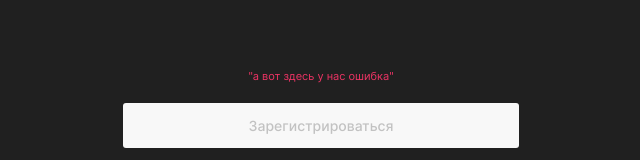
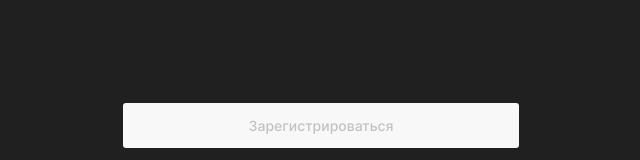
Before and after one commit to yaanab/movies-explorer-frontend, a React (Create React App) app: page /signup in a window 1280 px wide. Shown: the part 450-610 px from the top of the page, without its empty margins (319-959 px from the left). Built offline with nearby package versions, Linux system fonts and the light colour scheme.

Commit message:
refactor: общие const перенесены в App.js

```diff
--- a/src/components/App/App.js
+++ b/src/components/App/App.js
@@ -50,11 +50,14 @@ function App() {
   const [isNavPopupOpen, setIsNavPopupOpen] = useState(false);
   const [isLoading, setIsLoading] = useState(false);
   const [isButtonClicked, setIsButtonClicked] = useState(true);
-  const [isSignUpErrorMessage, setIsSignUpErrorMessage] = useState("");
+  const [isServerErrorMessage, setIsServerErrorMessage] = useState("");
   const [isServerError, setIsServerError] = useState(false);
 
   const emailPattern = "([A-z0-9_.-]{1,})@([A-z0-9_.-]{1,}).([A-z]{2,8})";
   const namePattern = "^[A-Za-zА-Яа-яё -]+$";
+  const inputValidationMessageDefault = "Введите данные в указанном формате.";
+  const inputValidationMessageName = "Имя должно содержать только латиницу, кириллицу, пробел или дефис";
+  const inputValidationMessageEmail = "Введите данные в формате e-mail";
   const serverConflictError = "Пользователь с таким email уже существует.";
   const serverValidationError = "Переданы некорректные данные.";
   const serverErrorMain = "На сервере произошла ошибка."
@@ -99,18 +102,18 @@ function App() {
       .catch((err) => {
         console.log(err);
         if (err === "Ошибка: 409") {
-          setIsSignUpErrorMessage(serverConflictError);
+          setIsServerErrorMessage(serverConflictError);
         } else if (err === "Ошибка: 400") {
-          setIsSignUpErrorMessage(serverValidationError);
+          setIsServerErrorMessage(serverValidationError);
         } else {
-          setIsSignUpErrorMessage(serverErrorMain);
+          setIsServerErrorMessage(serverErrorMain);
         }
         setIsServerError(true);
       })
       .finally(() => {
         setIsLoading(false);
         setIsServerError(false);
-        setIsSignUpErrorMessage("");
+        setIsServerErrorMessage("");
       });;
   }
 
@@ -172,9 +175,12 @@ function App() {
               onRegister={handleUserRegister}
               isLoading={isLoading}
               isServerError={isServerError}
-              isSignUpErrorMessage={isSignUpErrorMessage}
+              isServerErrorMessage={isServerErrorMessage}
               emailPattern={emailPattern}
               namePattern={namePattern}
+              inputValidationMessageDefault={inputValidationMessageDefault}
+              inputValidationMessageName={inputValidationMessageName}
+              inputValidationMessageEmail={inputValidationMessageEmail}
             />
           </Route>
           <Route path="/signin">
--- a/src/components/AuthForm/AuthForm.js
+++ b/src/components/AuthForm/AuthForm.js
@@ -1,7 +1,7 @@
 import { Link } from 'react-router-dom';
 import logo from '../../images/header-logo.svg';
 
-function AuthForm({ title, onSubmit, children, isServerResponse200, isValid, button, isLoading, text, link, linkText }) {
+function AuthForm({ title, onSubmit, children, isServerError, isValid, button, isLoading, serverErrorMessage, text, link, linkText }) {
 
 
   return (
@@ -13,24 +13,9 @@ function AuthForm({ title, onSubmit, children, isServerResponse200, isValid, but
       <form className="auth-form__form" onSubmit={onSubmit}>
         <div className="auth-form__inputs">
           {children}
-          {/* <div className={auth-form__input-group}>
-            <label className="auth-form__label" htmlFor="name">Имя</label>
-            <input className="auth-form__input" onChange={handleChange} value={values.name || ""} type="text" id="name" name="name" minLength="4" maxLength="30" required />
-            <span className={`auth-form__error ${(!isValid) && "auth-form__error_block"}`}>{errors.name}</span>
-          </div>
-          <div className="auth-form__input-group">
-            <label className="auth-form__label" htmlFor="email">E-mail</label>
-            <input className="auth-form__input" onChange={handleChange} value={values.email || ""} type="email" id="email" name="email" required />
-            <span className={`auth-form__error ${(!isValid) && "auth-form__error_block"}`}>{errors.email}</span>
-          </div>
-          <div className="auth-form__input-group">
-            <label className="auth-form__label" htmlFor="password">Пароль</label>
-            <input className="auth-form__input" onChange={handleChange} value={values.password || ""} type="password" id="password" name="password" minLength="4" required />
-            <span className={`auth-form__error ${(!isValid) && "auth-form__error_block"}`}>{errors.password}</span>
-          </div> */}
         </div>
         <div className="auth-form__button-area">
-          <span className={`auth-form__server-error ${(!isServerResponse200) && "auth-form__server-error_block"}`}>"a вот здесь у нас ошибка"</span>
+          <span className={`auth-form__server-error ${(isServerError) && "auth-form__server-error_block"}`}>{serverErrorMessage}</span>
           <button type="submit" className={`auth-form__submit-btn ${(!isValid || isLoading) && "auth-form__submit-btn_disabled"}`} disabled={!isValid}>{button}</button>
         </div>
       </form>
--- a/src/components/Register/Register.js
+++ b/src/components/Register/Register.js
@@ -1,21 +1,24 @@
 import AuthForm from "../AuthForm/AuthForm";
 import { useFormWithValidation } from '../../hooks/useForm';
 
-function Register({ onRegister, isLoading, isServerError, isSignUpErrorMessage, emailPattern, namePattern }) {
+function Register({
+  onRegister,
+  isLoading,
+  isServerError,
+  isServerErrorMessage,
+  emailPattern,
+  namePattern,
+  inputValidationMessageDefault,
+  inputValidationMessageName,
+  inputValidationMessageEmail
+}) {
 
   const { values, handleChange, setValues, errors, isValid, resetForm } = useFormWithValidation({});
-
-  // const emailPattern = "([A-z0-9_.-]{1,})@([A-z0-9_.-]{1,}).([A-z]{2,8})";
-  // const namePattern = "^[A-Za-zА-Яа-яё -]+$";
-  const errorMessageDefault = "Введите данные в указанном формате.";
-  const errorMessageName = "Имя должно содержать только латиницу, кириллицу, пробел или дефис";
-  const errorMessageEmail = "Введите данные в формате e-mail";
 
   function handleSubmit(e) {
     e.preventDefault();
     onRegister(values.name, values.email, values.password)
-    console.log(values)
-    // resetForm();
+    console.log(values);
   }
 
   return (
@@ -23,27 +26,27 @@ function Register({ onRegister, isLoading, isServerError, isSignUpErrorMessage,
       <AuthForm
         title="Добро пожаловать!"
         onSubmit={handleSubmit}
-        isServerError={isLoading}
+        isServerError={isServerError}
         isValid={isValid}
         button="Зарегистрироваться"
         isLoading={isLoading}
-        ErrorMessage={isSignUpErrorMessage}
+        serverErrorMessage={isServerErrorMessage}
         text="Уже зарегистрированы?"
         link="/signin"
         linkText="Войти">
         <div className="auth-form__input-group">
           <label className="auth-form__label" htmlFor="name">Имя</label>
-          <input className="auth-form__input" onChange={handleChange} value={values.name || ""} type="text" pattern={namePattern} id="name" name="name" minLength="4" maxLength="30" required autoComplete="off"/>
-          <span className={`auth-form__error ${(!isValid) && "auth-form__error_block"}`}>{errors.name === errorMessageDefault ? errorMessageName : errors.name}</span>
+          <input className="auth-form__input" onChange={handleChange} value={values.name || ""} type="text" pattern={namePattern} id="name" name="name" minLength="4" maxLength="30" required autoComplete="off" />
+          <span className={`auth-form__error ${(!isValid) && "auth-form__error_block"}`}>{errors.name === inputValidationMessageDefault ? inputValidationMessageName : errors.name}</span>
         </div>
         <div className="auth-form__input-group">
           <label className="auth-form__label" htmlFor="email">E-mail</label>
-          <input className="auth-form__input" onChange={handleChange} value={values.email || ""} type="email" pattern={emailPattern} id="email" name="email" required autoComplete="off"/>
-          <span className={`auth-form__error ${(!isValid) && "auth-form__error_block"}`}>{errors.email === errorMessageDefault ? errorMessageEmail : errors.email}</span>
+          <input className="auth-form__input" onChange={handleChange} value={values.email || ""} type="email" pattern={emailPattern} id="email" name="email" required autoComplete="off" />
+          <span className={`auth-form__error ${(!isValid) && "auth-form__error_block"}`}>{errors.email === inputValidationMessageDefault ? inputValidationMessageEmail : errors.email}</span>
         </div>
         <div className="auth-form__input-group">
           <label className="auth-form__label" htmlFor="password">Пароль</label>
-          <input className="auth-form__input" onChange={handleChange} value={values.password || ""} type="password" id="password" name="password" minLength="6" required autoComplete="off"/>
+          <input className="auth-form__input" onChange={handleChange} value={values.password || ""} type="password" id="password" name="password" minLength="6" required autoComplete="off" />
           <span className={`auth-form__error ${(!isValid) && "auth-form__error_block"}`}>{errors.password}</span>
         </div>
       </AuthForm>
```
